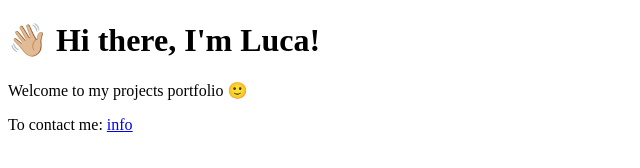
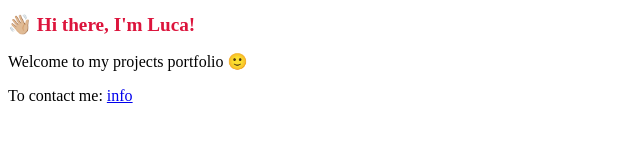
Before and after one commit to lukmaio/Portfolio, a plain HTML site: page index.html in a window 1280 px wide. Shown: the whole page, without its empty margins (0-640 px from the left). Drawn offline with Linux system fonts and the light colour scheme.

Commit message:
seconda versione

```diff
--- a/index.html
+++ b/index.html
@@ -4,6 +4,7 @@
     <meta charset="UTF-8">
     <meta name="viewport" content="width=device-width, initial-scale=1.0">
     <title>Document</title>
+    <link rel="stylesheet" href="style.css">
 </head>
 <body>
     <h1>👋🏼 Hi there, I'm Luca!</h1>
--- /dev/null
+++ b/style.css
@@ -0,0 +1,4 @@
+h1 {color: crimson;
+    font-size: larger;}
+
+p {font-family: 'Times New Roman', Times, serif;}
```
